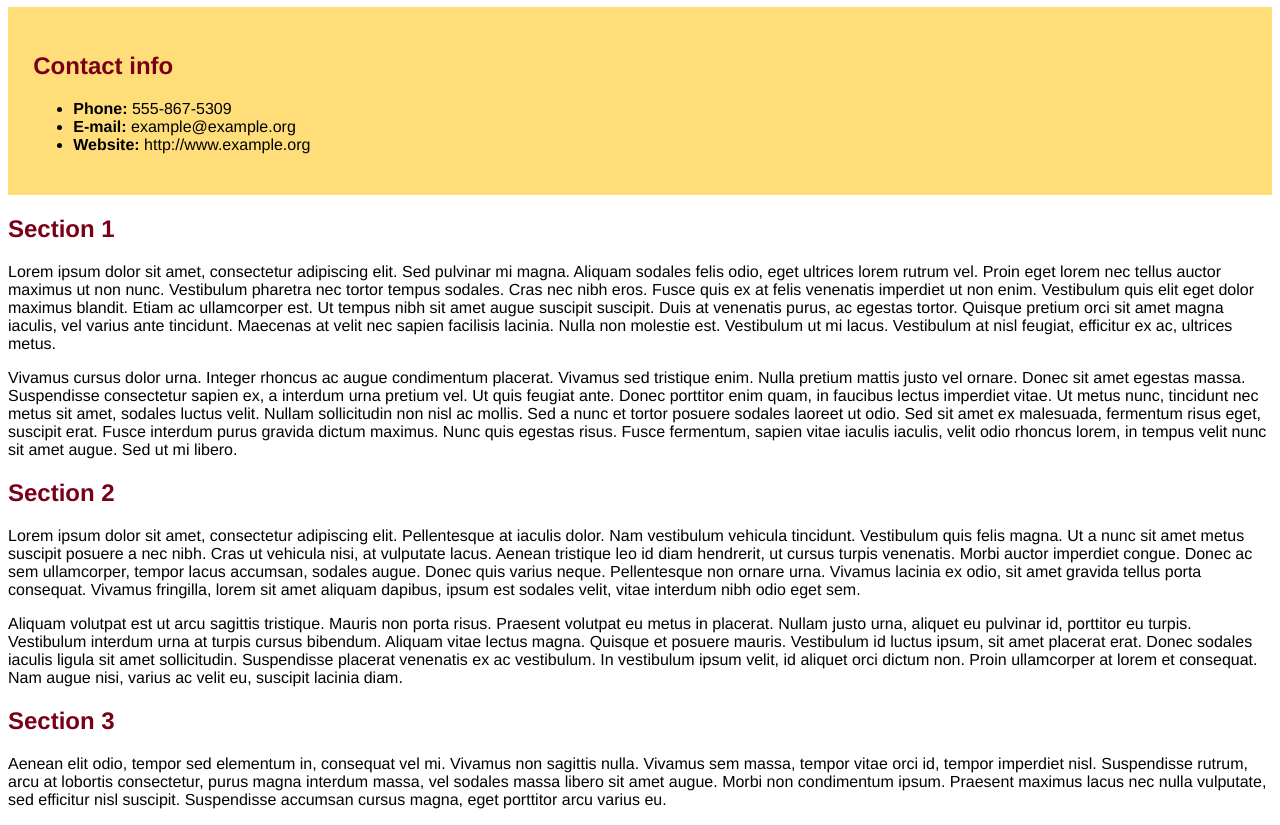
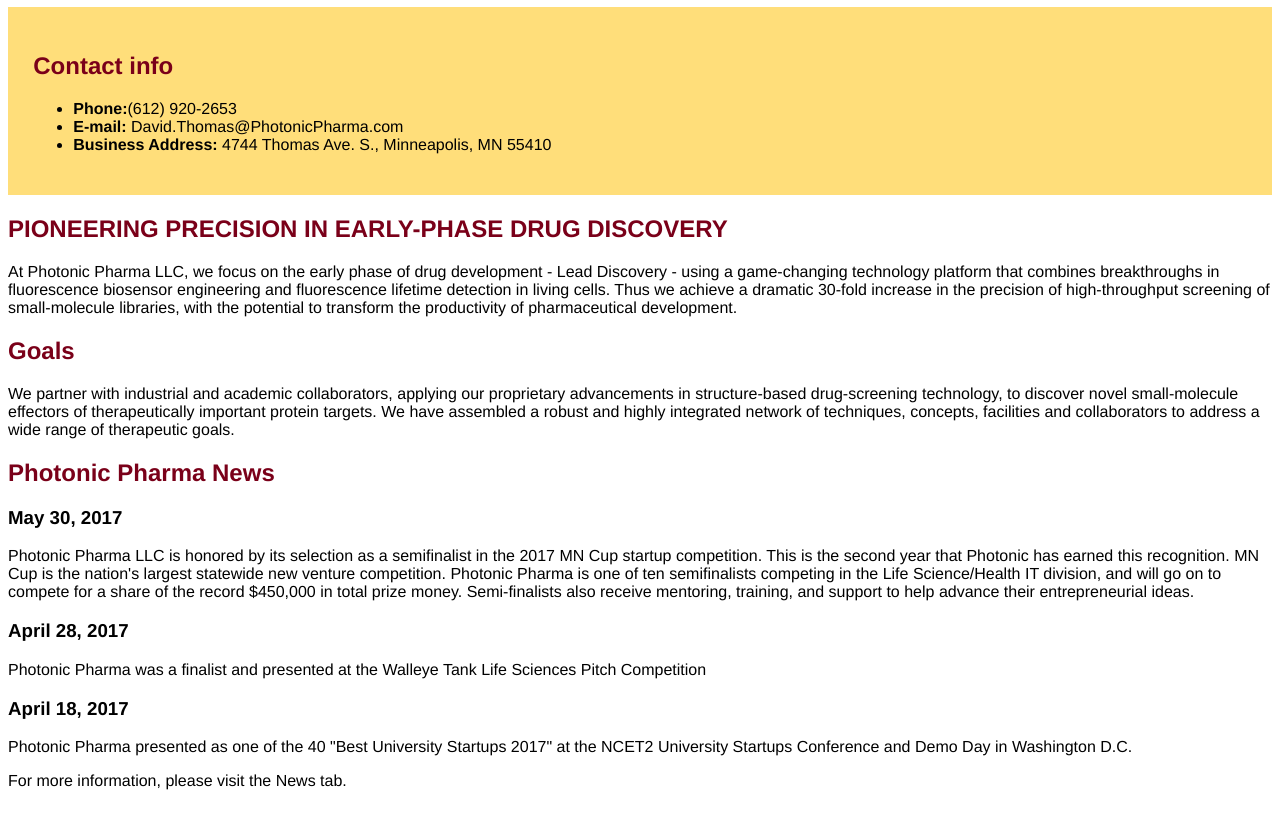
Before and after one commit to Eliastar/PhotonicPharma_Website, a plain HTML site: page index.html in a window 1280 px wide. Shown: the part 73-898 px from the top of the page. Drawn offline with Linux system fonts and the light colour scheme.

Commit message:
Front page info

```diff
--- a/index.html
+++ b/index.html
@@ -1,37 +1,39 @@
 <!doctype html>
 <head>
-  <title>Page title</title>
+  <title>Photonic Pharma, LLC</title>
   <link rel="stylesheet" type="text/css" href="styles.css">
 </head>
 
 <body>
 
-<h1>Page title goes here</h1>
+<h1>Photonic Pharma, LLC</h1>
 
 <div id="contact">
 <h2>Contact info</h2>
 <ul>
-  <li><strong>Phone:</strong> 555-867-5309</li>
-  <li><strong>E-mail:</strong> example@example.org</li>
-  <li><strong>Website:</strong> http://www.example.org</li>
+  <li><strong>Phone:</strong>(612) 920-2653</li>
+  <li><strong>E-mail:</strong> David.Thomas@PhotonicPharma.com</li>
+  <li><strong>Business Address:</strong> 4744 Thomas Ave. S., Minneapolis, MN 55410</li>
 </ul>
 </div>
 
-<h2>Section 1</h2>
+<h2>PIONEERING PRECISION IN EARLY-PHASE DRUG DISCOVERY </h2>
 
-<p>Lorem ipsum dolor sit amet, consectetur adipiscing elit. Sed pulvinar mi magna. Aliquam sodales felis odio, eget ultrices lorem rutrum vel. Proin eget lorem nec tellus auctor maximus ut non nunc. Vestibulum pharetra nec tortor tempus sodales. Cras nec nibh eros. Fusce quis ex at felis venenatis imperdiet ut non enim. Vestibulum quis elit eget dolor maximus blandit. Etiam ac ullamcorper est. Ut tempus nibh sit amet augue suscipit suscipit. Duis at venenatis purus, ac egestas tortor. Quisque pretium orci sit amet magna iaculis, vel varius ante tincidunt. Maecenas at velit nec sapien facilisis lacinia. Nulla non molestie est. Vestibulum ut mi lacus. Vestibulum at nisl feugiat, efficitur ex ac, ultrices metus. </p>
+<p>At Photonic Pharma LLC, we focus on the early phase of drug development - Lead Discovery - using a game-changing technology platform that combines breakthroughs in fluorescence biosensor engineering and fluorescence lifetime detection in living cells. Thus we achieve a dramatic 30-fold increase in the precision of high-throughput screening of small-molecule libraries, with the potential to transform the productivity of pharmaceutical development.  </p>
 
-<p> Vivamus cursus dolor urna. Integer rhoncus ac augue condimentum placerat. Vivamus sed tristique enim. Nulla pretium mattis justo vel ornare. Donec sit amet egestas massa. Suspendisse consectetur sapien ex, a interdum urna pretium vel. Ut quis feugiat ante. Donec porttitor enim quam, in faucibus lectus imperdiet vitae. Ut metus nunc, tincidunt nec metus sit amet, sodales luctus velit. Nullam sollicitudin non nisl ac mollis. Sed a nunc et tortor posuere sodales laoreet ut odio. Sed sit amet ex malesuada, fermentum risus eget, suscipit erat. Fusce interdum purus gravida dictum maximus. Nunc quis egestas risus. Fusce fermentum, sapien vitae iaculis iaculis, velit odio rhoncus lorem, in tempus velit nunc sit amet augue. Sed ut mi libero.</p>
+<h2>Goals</h2>
+<p>We partner with industrial and academic collaborators, applying our proprietary advancements in structure-based drug-screening technology, to discover novel small-molecule effectors of therapeutically important protein targets. We have assembled a robust and highly integrated network of techniques, concepts, facilities and collaborators to address a wide range of therapeutic goals. </p>
 
-<h2>Section 2</h2>
+<h2>Photonic Pharma News</h2>
+<h3>May 30, 2017</h3>
+<p>Photonic Pharma LLC is honored by its selection as a semifinalist in the 2017 MN Cup startup competition. This is the second year that Photonic has earned this recognition. MN Cup is the nation's largest statewide new venture competition. Photonic Pharma is one of ten semifinalists competing in the Life Science/Health IT division, and will go on to compete for a share of the record $450,000 in total prize money. Semi-finalists also receive mentoring, training, and support to help advance their entrepreneurial ideas.
 
-<p>Lorem ipsum dolor sit amet, consectetur adipiscing elit. Pellentesque at iaculis dolor. Nam vestibulum vehicula tincidunt. Vestibulum quis felis magna. Ut a nunc sit amet metus suscipit posuere a nec nibh. Cras ut vehicula nisi, at vulputate lacus. Aenean tristique leo id diam hendrerit, ut cursus turpis venenatis. Morbi auctor imperdiet congue. Donec ac sem ullamcorper, tempor lacus accumsan, sodales augue. Donec quis varius neque. Pellentesque non ornare urna. Vivamus lacinia ex odio, sit amet gravida tellus porta consequat. Vivamus fringilla, lorem sit amet aliquam dapibus, ipsum est sodales velit, vitae interdum nibh odio eget sem.</p>
+<h3>April 28, 2017</h3>
+<p>Photonic Pharma was a finalist and presented at the Walleye Tank Life Sciences Pitch Competition </p>
 
-<p>Aliquam volutpat est ut arcu sagittis tristique. Mauris non porta risus. Praesent volutpat eu metus in placerat. Nullam justo urna, aliquet eu pulvinar id, porttitor eu turpis. Vestibulum interdum urna at turpis cursus bibendum. Aliquam vitae lectus magna. Quisque et posuere mauris. Vestibulum id luctus ipsum, sit amet placerat erat. Donec sodales iaculis ligula sit amet sollicitudin. Suspendisse placerat venenatis ex ac vestibulum. In vestibulum ipsum velit, id aliquet orci dictum non. Proin ullamcorper at lorem et consequat. Nam augue nisi, varius ac velit eu, suscipit lacinia diam. </p>
-
-<h2>Section 3</h2>
-
-<p>Aenean elit odio, tempor sed elementum in, consequat vel mi. Vivamus non sagittis nulla. Vivamus sem massa, tempor vitae orci id, tempor imperdiet nisl. Suspendisse rutrum, arcu at lobortis consectetur, purus magna interdum massa, vel sodales massa libero sit amet augue. Morbi non condimentum ipsum. Praesent maximus lacus nec nulla vulputate, sed efficitur nisl suscipit. Suspendisse accumsan cursus magna, eget porttitor arcu varius eu.</p>
+<h3>April 18, 2017</h3>
+<p>Photonic Pharma presented as one of the 40 "Best University Startups 2017" at the NCET2 University Startups Conference and Demo Day in Washington D.C. </p>
+<p> For more information, please visit the  News tab.</p>
 
 </body>
 </html>
```
